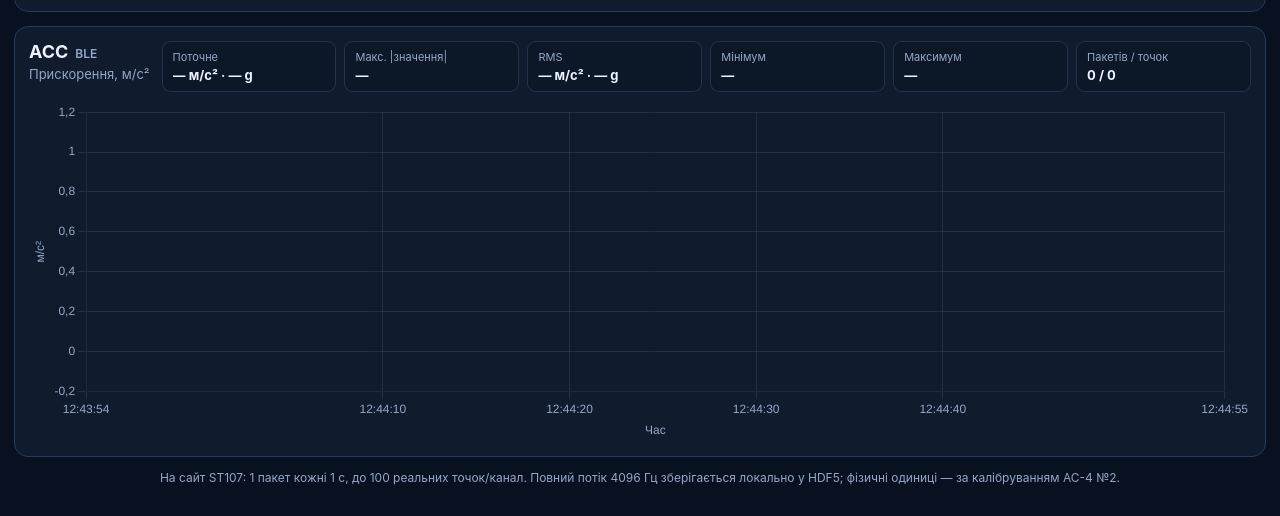
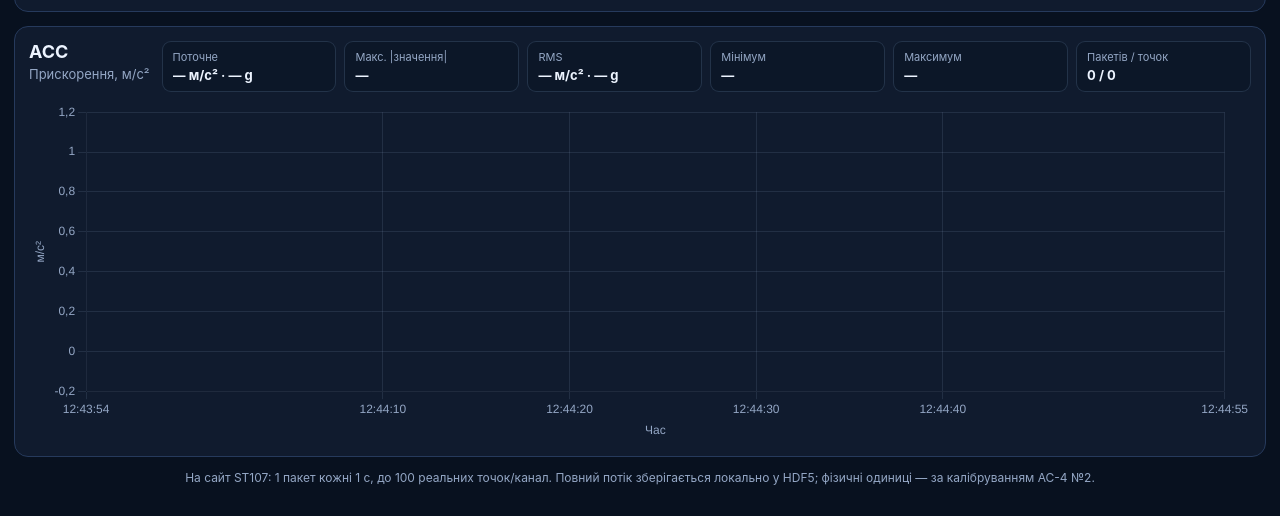
Before and after one commit to dmirtique/IGS-monitoring, a plain HTML site: page st107.html in a window 1280 px wide. Shown: the part 1470-1986 px from the top of the page. Drawn offline with nearby package versions, Linux system fonts and the light colour scheme; no server answers.

Commit message:
Fix ST107 channel labels

```diff
--- a/st107.html
+++ b/st107.html
@@ -19,16 +19,16 @@
 <div class="controls"><label class="control">Інтервал: <select id="window"><option value="10">10 секунд</option><option value="60" selected>1 хвилина</option><option value="300">5 хвилин</option></select></label><label class="control"><input type="checkbox" id="pause"> Пауза</label><div class="badge"><span class="dot" id="dot"></span><span id="statusText">Станція офлайн</span></div></div></div>
 <section class="summary"><div class="summary-item"><div class="label">Час станції</div><div class="value" id="stationTime">—</div></div><div class="summary-item"><div class="label">Частота дискретизації</div><div class="value" id="sampleRate">—</div></div><div class="summary-item"><div class="label">Останнє оновлення</div><div class="value" id="age">—</div></div></section>
 <main class="stack" id="stack"></main>
-<div class="footer" id="footer">На сайт надходить 1 пакет/с із реальними точками; повний потік 4096 Гц зберігається локально у HDF5.</div>
+<div class="footer" id="footer">На сайт надходить 1 пакет/с із реальними точками; повний потік зберігається локально у HDF5.</div>
 </div>
 <script>
 const DB="https://igs-monitoring-default-rtdb.europe-west1.firebasedatabase.app";
 const DATA_ROOT="/public/st107";
-const CHANNELS=["HHV","HHW","HHU","ACC"], RAW_CHANNELS=["ALZ","ALE","ALN","BLE"], UNITS=["м/с","м/с","м/с","м/с²"], G=9.80665;
+const CHANNELS=["HHE","HHN","HHZ","ACC"], UNITS=["м/с","м/с","м/с","м/с²"], G=9.80665;
 const pointsBySlot=new Map();
 let status={}, pointSource=null,statusSource=null,dirty=true,paused=false;
 const stack=document.getElementById('stack');
-for(let i=0;i<4;i++){const n=CHANNELS[i];stack.insertAdjacentHTML('beforeend',`<section class="card"><div class="head"><div class="title"><h2>${n}<span class="source-channel">${RAW_CHANNELS[i]}</span></h2><div class="unit">${i===3?'Прискорення':'Швидкість'}, ${UNITS[i]}</div></div><div class="stats" id="stats-${n}"></div></div><div class="chart-box"><canvas id="${n}"></canvas></div></section>`)}
+for(let i=0;i<4;i++){const n=CHANNELS[i];stack.insertAdjacentHTML('beforeend',`<section class="card"><div class="head"><div class="title"><h2>${n}</h2><div class="unit">${i===3?'Прискорення':'Швидкість'}, ${UNITS[i]}</div></div><div class="stats" id="stats-${n}"></div></div><div class="chart-box"><canvas id="${n}"></canvas></div></section>`)}
 function sci(v){if(!Number.isFinite(v))return'—';if(v===0)return'0';return Math.abs(v)>=1e-3&&Math.abs(v)<1e3?v.toLocaleString('uk-UA',{maximumSignificantDigits:4}):v.toExponential(3)}
 function detail(ch,v){return ch==='ACC'?`${sci(v)} м/с² · ${sci(v/G)} g`:`${sci(v)} м/с · ${sci(v*1000)} мм/с`}
 function timeText(ms,full=false){if(!Number.isFinite(ms))return'—';return new Date(ms).toLocaleTimeString('uk-UA',{hour:'2-digit',minute:'2-digit',second:'2-digit',fractionalSecondDigits:full?3:undefined})}
@@ -199,7 +199,7 @@ function render(){
   document.getElementById('sampleRate').textContent=status.sample_rate_hz
     ?`${Number(status.sample_rate_hz).toLocaleString('uk-UA')} Гц`:'—';
   document.getElementById('age').textContent=age===null?'—':`${Math.max(0,age).toFixed(1)} с тому`;
-  document.getElementById('footer').textContent=`На сайт ST107: 1 пакет кожні ${(bucketMs/1000).toLocaleString('uk-UA')} с, до ${Number(status.live_points_per_bucket||100)} реальних точок/канал. Повний потік 4096 Гц зберігається локально у HDF5; фізичні одиниці — за калібруванням АС-4 №2.`;
+  document.getElementById('footer').textContent=`На сайт ST107: 1 пакет кожні ${(bucketMs/1000).toLocaleString('uk-UA')} с, до ${Number(status.live_points_per_bucket||100)} реальних точок/канал. Повний потік зберігається локально у HDF5; фізичні одиниці — за калібруванням АС-4 №2.`;
 }
 setInterval(render,100);setInterval(()=>{dirty=true},1000);document.getElementById('window').addEventListener('change',()=>dirty=true);document.getElementById('pause').addEventListener('change',e=>{paused=e.target.checked;if(paused){closeStreams();document.getElementById('meta').textContent='Оновлення призупинено'}else connect()});document.addEventListener('visibilitychange',()=>{if(document.hidden)closeStreams();else connect()});connect();
 </script></body></html>
```
